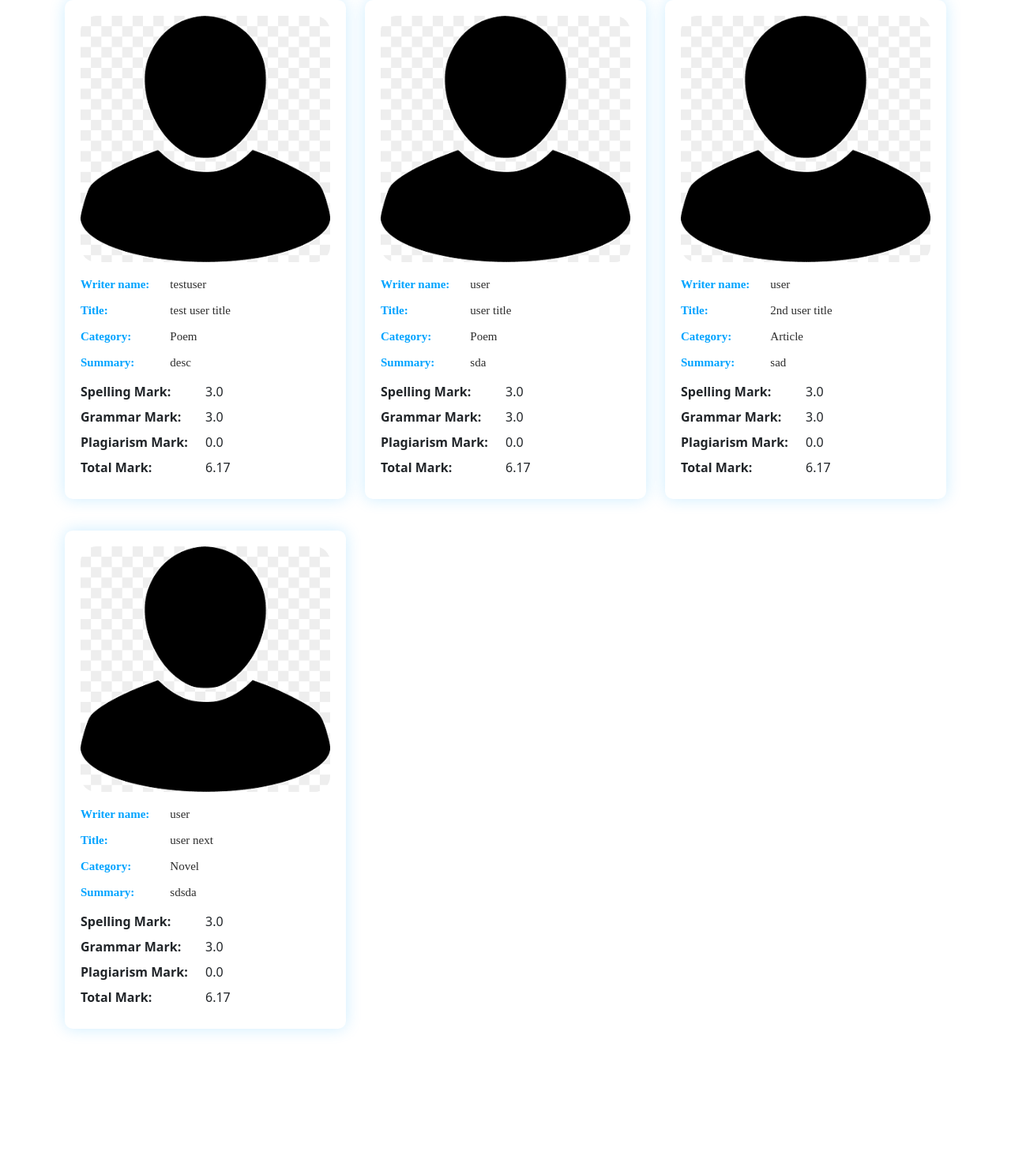
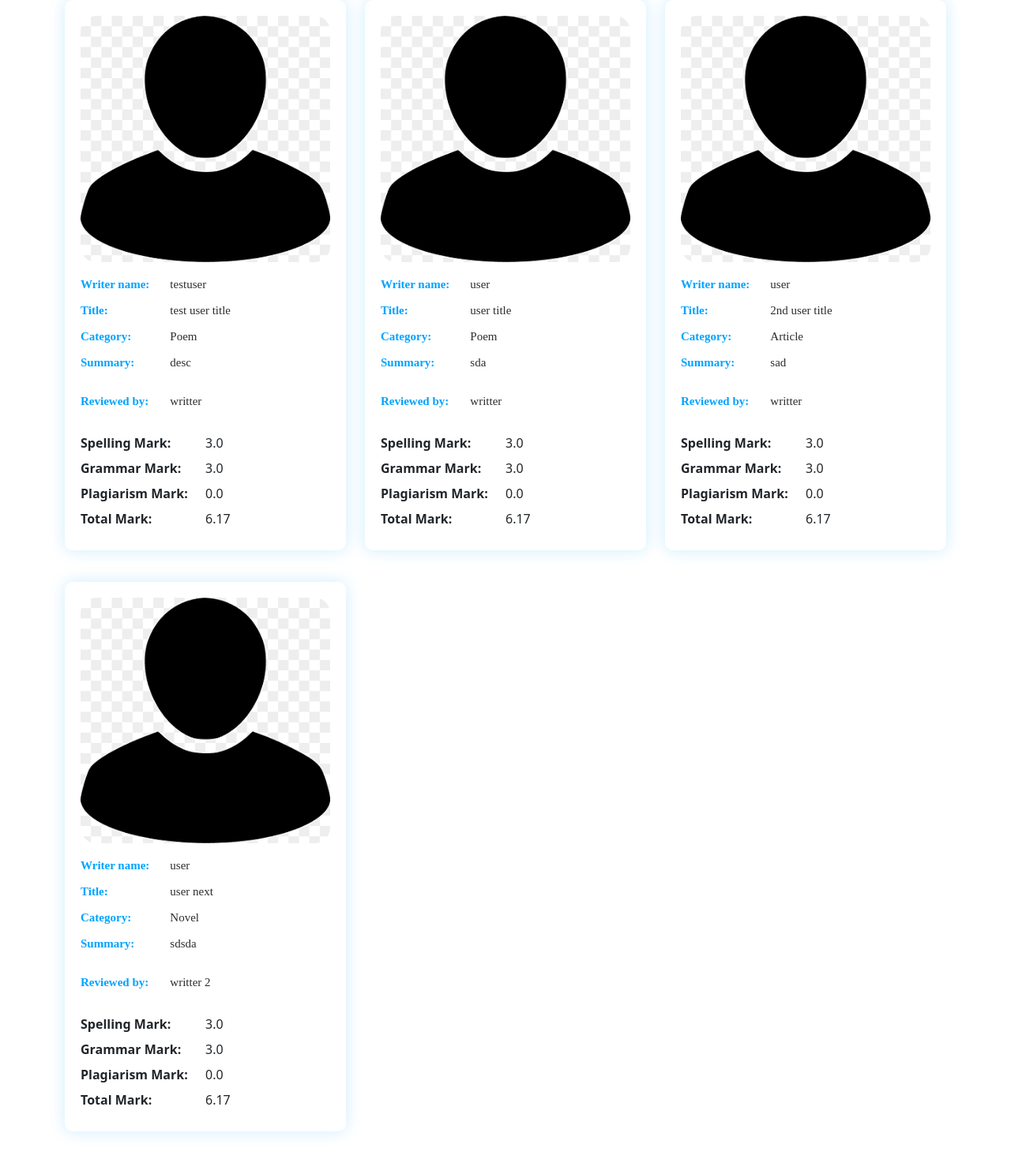
Before and after one commit to srishticampus/Pen_Craft_Python, a Django app: template pen/templates/subm_his_user.html in a window 1280 px wide. Shown: the whole page at 79% size. Before the commit the page ends 1310 px from the top, so only its background shows below. Run offline with Django 4.2, Linux system fonts and the light colour scheme; the template is opened without the code that fills it: values that come from a table or form of the project are taken from there, others are empty; data comes from the database, SQL or seed files in the repository; both versions use the stored data as it was after the commit.

Commit message:
submit history for user

```diff
--- /dev/null
+++ b/media/submissions/test_VBp0OjH.txt
@@ -0,0 +1,3 @@
+Lila hade always heard talels ofe the Enchanted Forest, a mystical place where reality and magic intertwined. As a child, her grandmother filled her head with stories of shimmering lakes, talking animals, and trees that whispered secrets of the universe. Now, as an adventurous young woman, Lila decided it was time to discover the truth for herself.
+
+ She set out early one morning, armed with nothing but a small backpack and her grandmother's amulet, said to protect the bearer from harm. The path to the forest was long and winding, but Lila was determined. As she stepped into the forest, a feeling of warmth enveloped her, and the air shimmered with an ethereal glow
--- a/pen/templates/subm_his_user.html
+++ b/pen/templates/subm_his_user.html
@@ -12,6 +12,7 @@
         .feedback-matrix {
             display: flex;
             flex-direction: column;
+            margin-top: 1rem;
         }
         .feedback-row {
             display: flex;
@@ -20,6 +21,10 @@
         }
         .feedback-row div {
             width: 50%;
+        }
+        .reviewed-by {
+            margin-top: 1rem;
+            font-weight: bold;
         }
     </style>
 </head>
@@ -49,6 +54,19 @@
                     <div class="row">
                         <div class="col-md-4"><h2>Summary:</h2></div>
                         <div class="col-md-8"><p>{{ submission.description }}</p></div>
+                    </div>
+                    <!-- Reviewed by -->
+                    <div class="row reviewed-by">
+                        <div class="col-md-4"><h2>Reviewed by:</h2></div>
+                        <div class="col-md-8">
+                            {% if submission.feedbackdetails_set.exists %}
+                                {% for feedback in submission.feedbackdetails_set.all %}
+                                    <p>{{ feedback.reviewed_by }}</p>
+                                {% endfor %}
+                            {% else %}
+                                <p>No feedback available</p>
+                            {% endif %}
+                        </div>
                     </div>
                     <!-- Matrix for feedback details -->
                     <div class="feedback-matrix">
```
Also changed, not shown: db.sqlite3, media/Profile/Rectangle_53_yIe9FRo.png (added).
